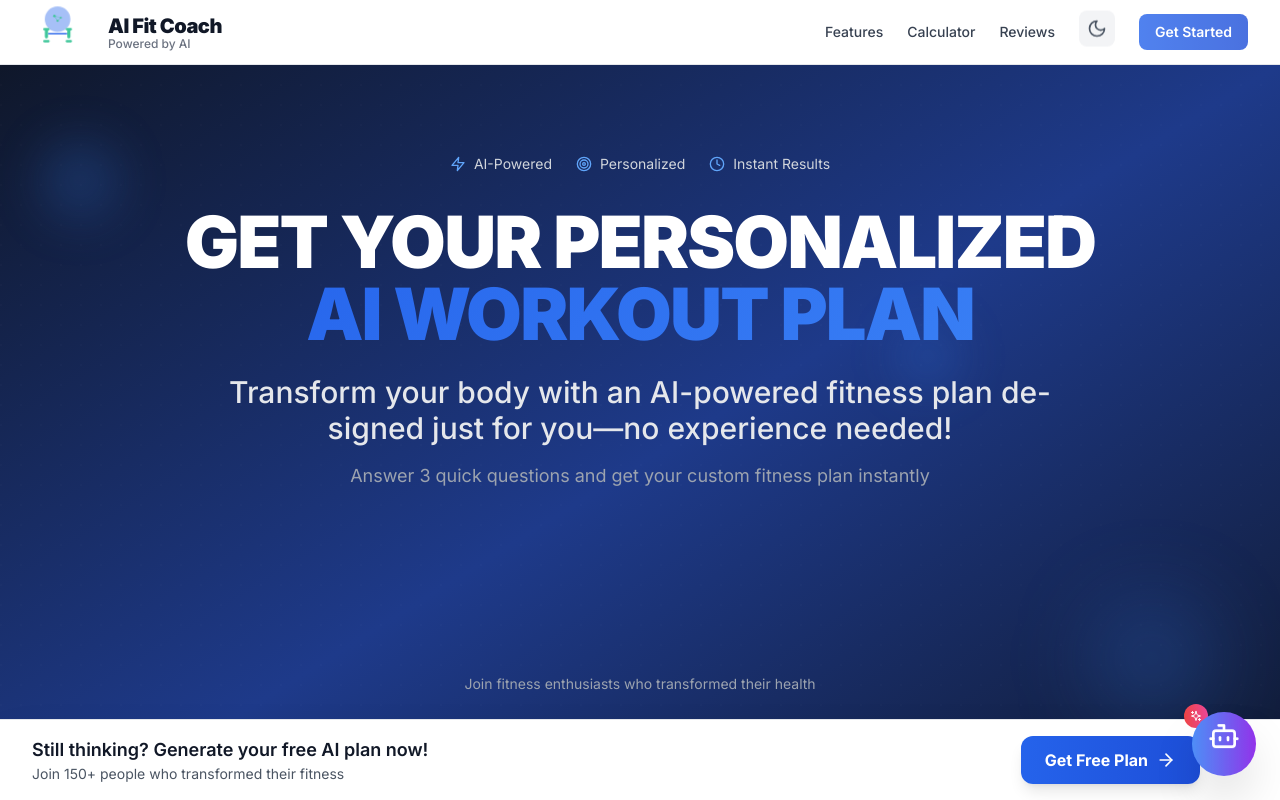
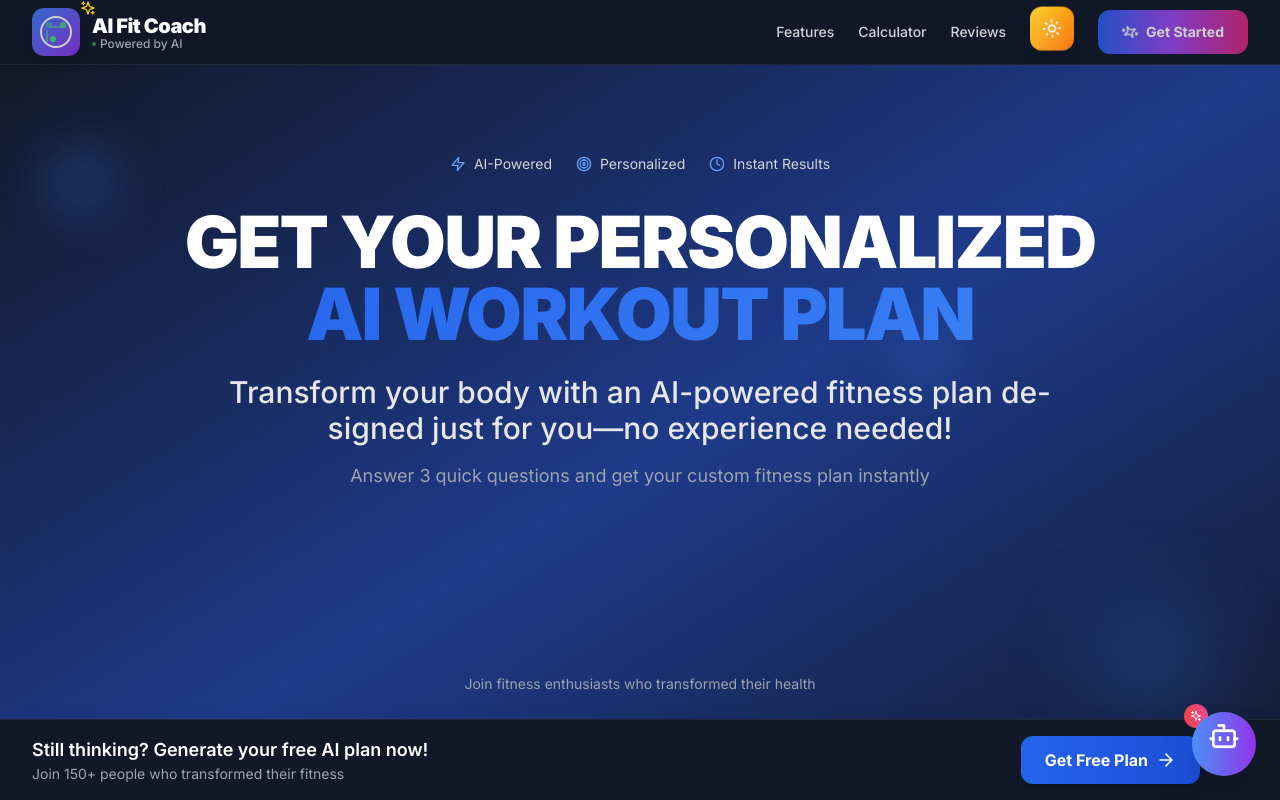
Before and after one commit to davorjoleski/Ai-fitness, a React (Vite) app: page / in a window 1280 px wide. Shown: the top 800 px of the page. Built offline with nearby package versions, Linux system fonts and the light colour scheme.

Commit message:
Set Dark Mode Default + Additional Enhancements

```diff
--- a/src/App.tsx
+++ b/src/App.tsx
@@ -24,14 +24,31 @@ interface FormData {
 
 function App() {
   const [isLoading, setIsLoading] = useState(false);
-  const [isDarkMode, setIsDarkMode] = useState(false);
+  // Set dark mode as default
+  const [isDarkMode, setIsDarkMode] = useState(true);
   const [showStickyFooter, setShowStickyFooter] = useState(true);
   const [showToast, setShowToast] = useState(false);
   const [toastMessage, setToastMessage] = useState('');
   const [toastType, setToastType] = useState<'success' | 'info' | 'error'>('success');
 
-  // Apply dark mode to document
+  // Apply dark mode to document and save preference
   useEffect(() => {
+    // Check for saved preference or default to dark mode
+    const savedTheme = localStorage.getItem('theme');
+    const prefersDark = savedTheme === 'dark' || (!savedTheme && true); // Default to dark
+
+    setIsDarkMode(prefersDark);
+
+    if (prefersDark) {
+      document.documentElement.classList.add('dark');
+    } else {
+      document.documentElement.classList.remove('dark');
+    }
+  }, []);
+
+  // Save theme preference when changed
+  useEffect(() => {
+    localStorage.setItem('theme', isDarkMode ? 'dark' : 'light');
     if (isDarkMode) {
       document.documentElement.classList.add('dark');
     } else {
@@ -61,9 +78,9 @@ function App() {
     setIsLoading(true);
 
     // Show initial loading toast
-    showToastMessage('Generating your personalized AI workout plan...', 'info');
+    showToastMessage('🤖 AI is analyzing your goals and generating your personalized workout plan...', 'info');
 
-    // Simulate AI processing time
+    // Simulate AI processing time with more realistic feedback
     setTimeout(() => {
       setIsLoading(false);
 
@@ -72,10 +89,15 @@ function App() {
         showToastMessage(emailResult.message, 'success');
         // Hide sticky footer after successful submission
         setShowStickyFooter(false);
+
+        // Show celebration message after a delay
+        setTimeout(() => {
+          showToastMessage('🎉 Welcome to your fitness transformation journey! Check your email for your personalized plan.', 'success');
+        }, 3000);
       } else {
         showToastMessage(emailResult.message, 'error');
       }
-    }, 3000);
+    }, 3500); // Slightly longer for more realistic AI processing feel
   };
 
   const handleStickyFooterClose = () => {
--- a/src/components/Header.tsx
+++ b/src/components/Header.tsx
@@ -1,5 +1,5 @@
 import React from 'react';
-import { Moon, Sun } from 'lucide-react';
+import { Moon, Sun, Sparkles } from 'lucide-react';
 
 interface HeaderProps {
   isDarkMode: boolean;
@@ -20,41 +20,37 @@ export default function Header({ isDarkMode, toggleDarkMode }: HeaderProps) {
     } backdrop-blur-md border-b ${isDarkMode ? 'border-gray-800' : 'border-gray-200'}`}>
       <div className="max-w-7xl mx-auto px-4 sm:px-6 lg:px-8">
         <div className="flex items-center justify-between h-16">
-          {/* Custom Logo - Made Bigger */}
-          <div className="flex items-center group">
-            <svg
-              className="h-16 w-16 mr-3 transform group-hover:scale-110 transition-all duration-300 animate-pulse-subtle"
-              viewBox="0 0 400 400"
-              fill="none"
-            >
-              {/* Head with AI circuits */}
-              <circle cx="160" cy="120" r="80" fill="#2563eb" className="animate-pulse"/>
+          {/* Enhanced Logo */}
+          <div className="flex items-center group cursor-pointer">
+            <div className="relative">
+              {/* AI Brain with Circuit Pattern */}
+              <div className="w-12 h-12 bg-gradient-to-br from-blue-500 to-purple-600 rounded-xl flex items-center justify-center mr-3 transform group-hover:scale-110 transition-all duration-300 animate-pulse-subtle shadow-lg">
+                <div className="relative">
+                  {/* Brain outline */}
+                  <div className="w-8 h-8 border-2 border-white rounded-full relative">
+                    {/* Circuit nodes */}
+                    <div className="absolute top-1 left-1 w-1.5 h-1.5 bg-green-400 rounded-full animate-pulse"></div>
+                    <div className="absolute top-1 right-1 w-1.5 h-1.5 bg-green-400 rounded-full animate-pulse" style={{ animationDelay: '0.5s' }}></div>
+                    <div className="absolute bottom-1 left-2 w-1.5 h-1.5 bg-green-400 rounded-full animate-pulse" style={{ animationDelay: '1s' }}></div>
+                    {/* Circuit connections */}
+                    <div className="absolute top-2 left-2 w-4 h-0.5 bg-green-400 opacity-60"></div>
+                    <div className="absolute top-3 left-1 w-0.5 h-3 bg-green-400 opacity-60"></div>
+                  </div>
+                </div>
+              </div>
 
-              {/* AI Circuit patterns in head */}
-              <circle cx="140" cy="100" r="8" fill="#10b981"/>
-              <circle cx="180" cy="110" r="6" fill="#10b981"/>
-              <circle cx="160" cy="130" r="7" fill="#10b981"/>
+              {/* Floating sparkle */}
+              <div className="absolute -top-1 -right-1 w-4 h-4 text-yellow-400 animate-bounce">
+                <Sparkles className="w-4 h-4" />
+              </div>
+            </div>
 
-              {/* Circuit connections */}
-              <path d="M140 100 L160 130 L180 110" stroke="#10b981" strokeWidth="3" fill="none"/>
-              <path d="M140 100 L180 110" stroke="#10b981" strokeWidth="2" fill="none"/>
-
-              {/* Dumbbells */}
-              <rect x="80" y="180" width="20" height="60" rx="10" fill="#10b981"/>
-              <rect x="220" y="180" width="20" height="60" rx="10" fill="#10b981"/>
-              <rect x="70" y="175" width="40" height="15" rx="7" fill="#10b981"/>
-              <rect x="70" y="250" width="40" height="15" rx="7" fill="#10b981"/>
-              <rect x="210" y="175" width="40" height="15" rx="7" fill="#10b981"/>
-              <rect x="210" y="250" width="40" height="15" rx="7" fill="#10b981"/>
-
-              {/* Connecting bar */}
-              <rect x="100" y="205" width="120" height="10" rx="5" fill="#2563eb"/>
-            </svg>
             <div>
-              <span className={`text-xl font-black ${isDarkMode ? 'text-white' : 'text-gray-900'} tracking-tight`}>
+              <span className={`text-xl font-black ${isDarkMode ? 'text-white' : 'text-gray-900'} tracking-tight group-hover:text-blue-500 transition-colors duration-300`}>
                 AI Fit Coach
               </span>
-              <div className={`text-xs font-medium ${isDarkMode ? 'text-gray-400' : 'text-gray-500'} -mt-1`}>
+              <div className={`text-xs font-medium ${isDarkMode ? 'text-gray-400' : 'text-gray-500'} -mt-1 flex items-center`}>
+                <div className="w-1 h-1 bg-green-400 rounded-full mr-1 animate-pulse"></div>
                 Powered by AI
               </div>
             </div>
@@ -63,42 +59,60 @@ export default function Header({ isDarkMode, toggleDarkMode }: HeaderProps) {
           {/* Navigation */}
           <div className="flex items-center space-x-6">
             <nav className="hidden md:flex space-x-6">
-              <a href="#features" className={`text-sm font-medium hover:text-blue-600 transition-colors duration-300 ${
+              <a href="#features" className={`text-sm font-medium hover:text-blue-600 transition-colors duration-300 relative group ${
                 isDarkMode ? 'text-gray-300' : 'text-gray-700'
               }`}>
                 Features
+                <div className="absolute bottom-0 left-0 w-0 h-0.5 bg-blue-600 transition-all duration-300 group-hover:w-full"></div>
               </a>
-              <a href="#calculator" className={`text-sm font-medium hover:text-blue-600 transition-colors duration-300 ${
+              <a href="#calculator" className={`text-sm font-medium hover:text-blue-600 transition-colors duration-300 relative group ${
                 isDarkMode ? 'text-gray-300' : 'text-gray-700'
               }`}>
                 Calculator
+                <div className="absolute bottom-0 left-0 w-0 h-0.5 bg-blue-600 transition-all duration-300 group-hover:w-full"></div>
               </a>
-              <a href="#testimonials" className={`text-sm font-medium hover:text-blue-600 transition-colors duration-300 ${
+              <a href="#testimonials" className={`text-sm font-medium hover:text-blue-600 transition-colors duration-300 relative group ${
                 isDarkMode ? 'text-gray-300' : 'text-gray-700'
               }`}>
                 Reviews
+                <div className="absolute bottom-0 left-0 w-0 h-0.5 bg-blue-600 transition-all duration-300 group-hover:w-full"></div>
               </a>
             </nav>
 
-            {/* Dark Mode Toggle */}
+            {/* Enhanced Dark Mode Toggle */}
             <button
               onClick={toggleDarkMode}
-              className={`p-2 rounded-lg transition-all duration-300 transform hover:scale-110 animate-bounce-subtle ${
+              className={`p-3 rounded-xl transition-all duration-300 transform hover:scale-110 animate-bounce-subtle relative overflow-hidden ${
                 isDarkMode
-                  ? 'bg-gray-800 text-yellow-400 hover:bg-gray-700'
-                  : 'bg-gray-100 text-gray-600 hover:bg-gray-200'
+                  ? 'bg-gradient-to-br from-yellow-400 to-orange-500 text-white shadow-lg'
+                  : 'bg-gradient-to-br from-gray-700 to-gray-900 text-yellow-400 shadow-lg'
               }`}
               aria-label="Toggle dark mode"
             >
-              {isDarkMode ? <Sun className="w-5 h-5" /> : <Moon className="w-5 h-5" />}
+              {/* Animated background */}
+              <div className="absolute inset-0 bg-gradient-to-r from-white/20 to-transparent animate-pulse"></div>
+
+              <div className="relative z-10">
+                {isDarkMode ? (
+                  <Sun className="w-5 h-5 animate-spin-slow" />
+                ) : (
+                  <Moon className="w-5 h-5 animate-bounce" />
+                )}
+              </div>
             </button>
 
-            {/* CTA Button */}
+            {/* Enhanced CTA Button */}
             <button
               onClick={scrollToForm}
-              className="bg-gradient-to-r from-blue-600 to-blue-700 hover:from-blue-700 hover:to-blue-800 text-white font-semibold py-2 px-4 rounded-lg transition-all duration-300 transform hover:scale-105 hover:shadow-lg text-sm animate-pulse-subtle"
+              className="bg-gradient-to-r from-blue-600 via-purple-600 to-pink-600 hover:from-blue-700 hover:via-purple-700 hover:to-pink-700 text-white font-bold py-3 px-6 rounded-xl transition-all duration-300 transform hover:scale-105 hover:shadow-xl text-sm animate-pulse-subtle relative overflow-hidden"
             >
-              Get Started
+              {/* Animated shine effect */}
+              <div className="absolute inset-0 bg-gradient-to-r from-transparent via-white/20 to-transparent animate-pulse"></div>
+
+              <span className="relative z-10 flex items-center">
+                <Sparkles className="w-4 h-4 mr-2 animate-spin" />
+                Get Started
+              </span>
             </button>
           </div>
         </div>
--- a/src/index.css
+++ b/src/index.css
@@ -169,6 +169,20 @@
   }
 }
 
+@keyframes glow {
+  0%, 100% {
+    box-shadow: 0 0 20px rgba(59, 130, 246, 0.5);
+  }
+  50% {
+    box-shadow: 0 0 30px rgba(59, 130, 246, 0.8);
+  }
+}
+
+@keyframes rainbow {
+  0% { filter: hue-rotate(0deg); }
+  100% { filter: hue-rotate(360deg); }
+}
+
 .animate-fadeIn {
   animation: fadeIn 0.5s ease-out forwards;
 }
@@ -228,6 +242,14 @@
 
 .animate-heartbeat {
   animation: heartbeat 2s ease-in-out infinite;
+}
+
+.animate-glow {
+  animation: glow 2s ease-in-out infinite;
+}
+
+.animate-rainbow {
+  animation: rainbow 3s linear infinite;
 }
 
 /* Custom scrollbar */
@@ -453,3 +475,56 @@ button:active {
   overflow-wrap: break-word;
   hyphens: auto;
 }
+
+/* Enhanced dark mode styles */
+.dark {
+  color-scheme: dark;
+}
+
+/* Improved focus indicators for dark mode */
+.dark button:focus,
+.dark input:focus,
+.dark select:focus,
+.dark textarea:focus {
+  outline: 2px solid #60a5fa;
+  outline-offset: 2px;
+}
+
+/* Better selection colors */
+::selection {
+  background-color: rgba(59, 130, 246, 0.3);
+  color: inherit;
+}
+
+.dark ::selection {
+  background-color: rgba(96, 165, 250, 0.3);
+  color: inherit;
+}
+
+/* Smooth theme transitions */
+html {
+  transition: color-scheme 0.3s ease;
+}
+
+/* Enhanced accessibility */
+@media (prefers-reduced-motion: reduce) {
+  *,
+  *::before,
+  *::after {
+    animation-duration: 0.01ms !important;
+    animation-iteration-count: 1 !important;
+    transition-duration: 0.01ms !important;
+  }
+}
+
+/* Print styles */
+@media print {
+  .no-print {
+    display: none !important;
+  }
+
+  * {
+    background: white !important;
+    color: black !important;
+  }
+}
```
Also changed, not shown: src/components/LoadingScreen.tsx (+94 -26 lines).
